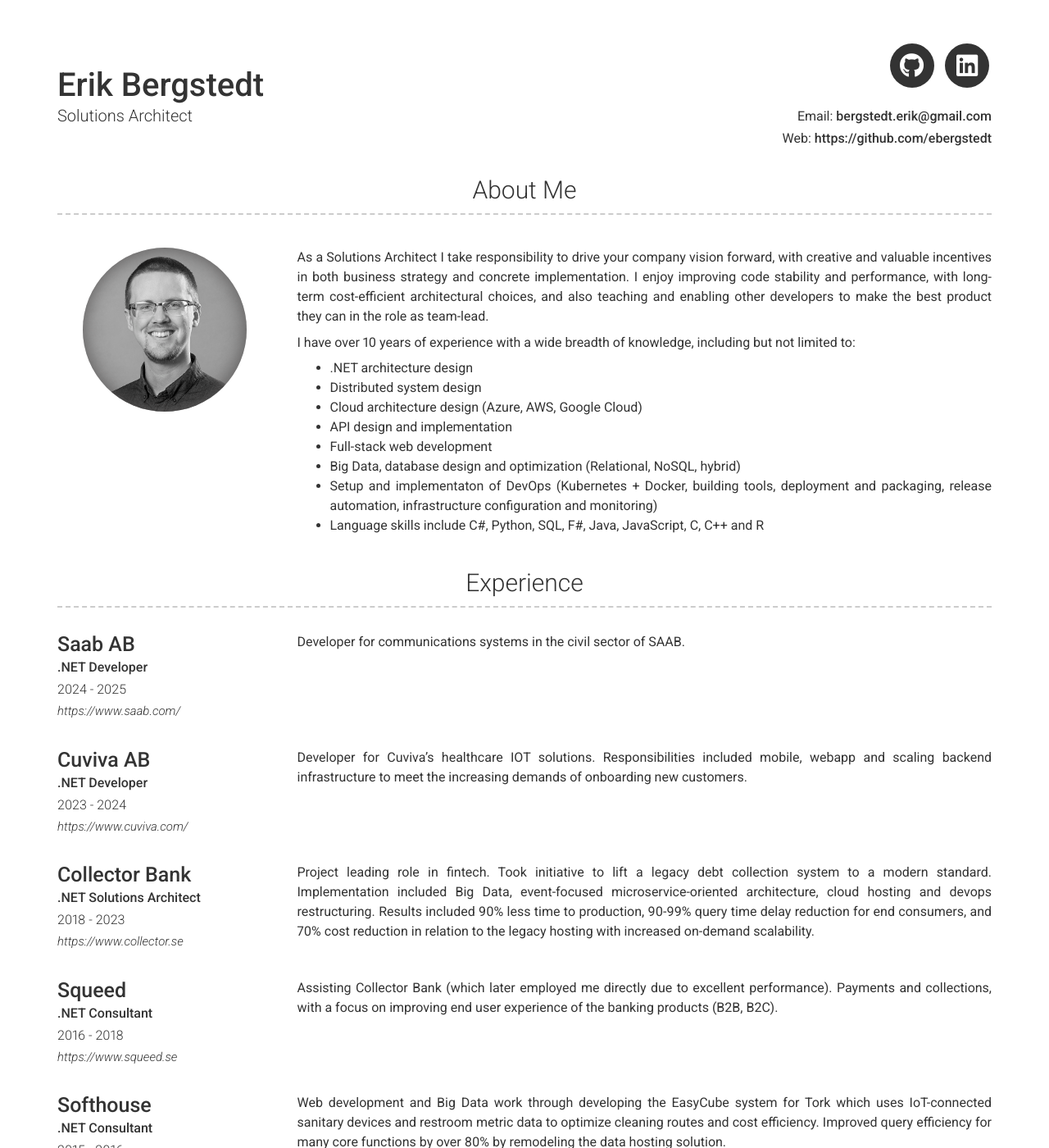
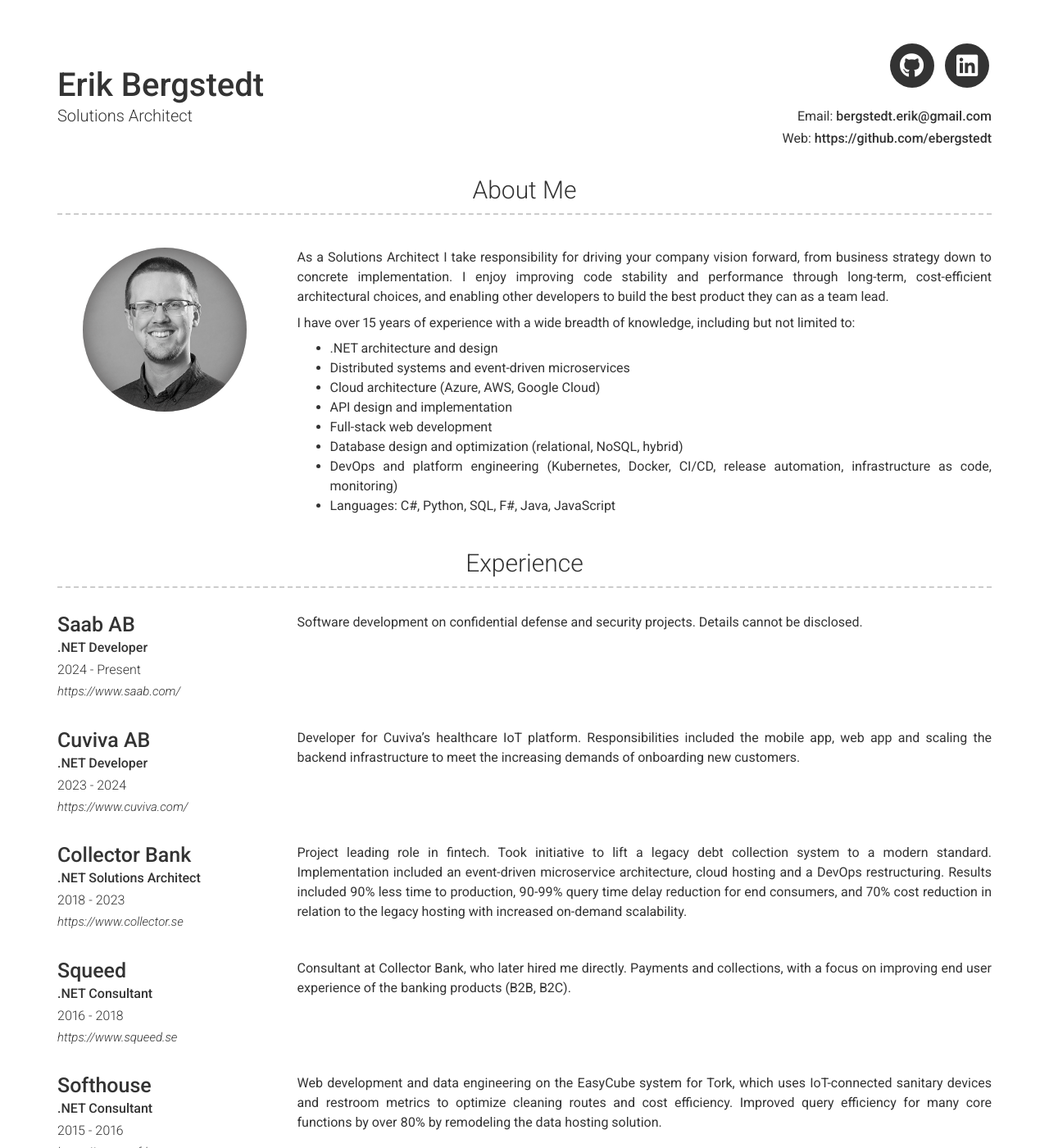
Before and after one commit to ebergstedt/resume, a Jekyll site: the page built from index.md, in a window 1280 px wide and 1400 px high. Shown: the whole window at 82% size. Built offline with Jekyll 4.4.1, drawn with Linux system fonts in a browser that asks for light colours; nearby versions of some CDN libraries; some of the changed text lies outside the part shown.

Commit message:
Update resume: 15 years, Saab current, remove projects, modernize wording
Co-Authored-By: Claude Fable 5.1 <noreply@anthropic.com>
Claude-Session: https://claude.ai/code/session_01M1rcBfeMGg6c6tKuQ94VTt

```diff
--- a/_config.yml
+++ b/_config.yml
@@ -52,17 +52,17 @@ linkedin_username: erikbergstedt
 # about_title: About Me (Use this to override about section title)
 about_profile_image: images/profile.png
 about_content: | # this will include new lines to allow paragraphs
-  As a Solutions Architect I take responsibility to drive your company vision forward, with creative and valuable incentives in both business strategy and concrete implementation. I enjoy improving code stability and performance, with long-term cost-efficient architectural choices, and also teaching and enabling other developers to make the best product they can in the role as team-lead.
+  As a Solutions Architect I take responsibility for driving your company vision forward, from business strategy down to concrete implementation. I enjoy improving code stability and performance through long-term, cost-efficient architectural choices, and enabling other developers to build the best product they can as a team lead.
 
-  I have over 10 years of experience with a wide breadth of knowledge, including but not limited to:
-  * .NET architecture design
-  * Distributed system design
-  * Cloud architecture design (Azure, AWS, Google Cloud)
+  I have over 15 years of experience with a wide breadth of knowledge, including but not limited to:
+  * .NET architecture and design
+  * Distributed systems and event-driven microservices
+  * Cloud architecture (Azure, AWS, Google Cloud)
   * API design and implementation
   * Full-stack web development
-  * Big Data, database design and optimization (Relational, NoSQL, hybrid)
-  * Setup and implementaton of DevOps (Kubernetes + Docker, building tools, deployment and packaging, release automation, infrastructure configuration and monitoring)
-  * Language skills include C#, Python, SQL, F#, Java, JavaScript, C, C++ and R
+  * Database design and optimization (relational, NoSQL, hybrid)
+  * DevOps and platform engineering (Kubernetes, Docker, CI/CD, release automation, infrastructure as code, monitoring)
+  * Languages: C#, Python, SQL, F#, Java, JavaScript
 
 content:
   - title: Experience
@@ -71,19 +71,19 @@ content:
       - layout: left
         title: Saab AB
         sub_title: .NET Developer
-        caption: 2024 - 2025
+        caption: 2024 - Present
         link: https://www.saab.com/
         #quote: >
           #Short description of the company (optional)
         description: | # this will include new lines to allow paragraphs
-          Developer for communications systems in the civil sector of SAAB.
+          Software development on confidential defense and security projects. Details cannot be disclosed.
       - layout: left
         title: Cuviva AB
         sub_title: .NET Developer
         caption: 2023 - 2024
         link: https://www.cuviva.com/
         description: | # this will include new lines to allow paragraphs
-          Developer for Cuviva's healthcare IOT solutions. Responsibilities included mobile, webapp and scaling backend infrastructure to meet the increasing demands of onboarding new customers.
+          Developer for Cuviva's healthcare IoT platform. Responsibilities included the mobile app, web app and scaling the backend infrastructure to meet the increasing demands of onboarding new customers.
       - layout: left
         title: Collector Bank
         sub_title: .NET Solutions Architect
@@ -92,7 +92,7 @@ content:
         #quote: >
           #Short description of the company (optional)
         description: | # this will include new lines to allow paragraphs
-          Project leading role in fintech. Took initiative to lift a legacy debt collection system to a modern standard. Implementation included Big Data, event-focused microservice-oriented architecture, cloud hosting and devops restructuring. Results included 90% less time to production, 90-99% query time delay reduction for end consumers, and 70% cost reduction in relation to the legacy hosting with increased on-demand scalability.
+          Project leading role in fintech. Took initiative to lift a legacy debt collection system to a modern standard. Implementation included an event-driven microservice architecture, cloud hosting and a DevOps restructuring. Results included 90% less time to production, 90-99% query time delay reduction for end consumers, and 70% cost reduction in relation to the legacy hosting with increased on-demand scalability.
       - layout: left
         title: Squeed
         sub_title: .NET Consultant
@@ -101,7 +101,7 @@ content:
         #quote: >
           #Short description of the company (optional)
         description: | # this will include new lines to allow paragraphs
-          Assisting Collector Bank (which later employed me directly due to excellent performance). Payments and collections, with a focus on improving end user experience of the banking products (B2B, B2C).
+          Consultant at Collector Bank, who later hired me directly. Payments and collections, with a focus on improving end user experience of the banking products (B2B, B2C).
       - layout: left
         title: Softhouse
         sub_title: .NET Consultant
@@ -110,7 +110,7 @@ content:
         #quote: >
           #Short description of the company (optional)
         description: | # this will include new lines to allow paragraphs
-          Web development and Big Data work through developing the EasyCube system for Tork which uses IoT-connected sanitary devices and restroom metric data to optimize cleaning routes and cost efficiency. Improved query efficiency for many core functions by over 80% by remodeling the data hosting solution.
+          Web development and data engineering on the EasyCube system for Tork, which uses IoT-connected sanitary devices and restroom metrics to optimize cleaning routes and cost efficiency. Improved query efficiency for many core functions by over 80% by remodeling the data hosting solution.
       - layout: left
         title: Inet
         sub_title: .NET Developer
@@ -128,7 +128,7 @@ content:
         #quote: >
           #Short description of the company (optional)
         description: | # this will include new lines to allow paragraphs
-          In-house developer and consultant. Various projects, including Android development with Google Maps, improving legacy code hosting, modernizing government healthcare with responsive web design.
+          In-house developer and consultant. Projects included Android development with Google Maps, modernizing legacy hosting, and responsive web design for government healthcare.
   - title: Education
     layout: list
     content:
@@ -139,7 +139,7 @@ content:
         #quote: >
           #Short institution or course description (optional)
         description: | # this will include new lines to allow paragraphs
-          High and low-level concepts related to computer engineering, including objective-oritented programming, assembly, electronics, networking, cpu design, fundamental database design and mathematics.
+          High and low-level computer engineering, including object-oriented programming, assembly, electronics, networking, CPU design, database design and mathematics.
       - layout: left
         title: University of Gothenburg - Department of Earth Sciences
         sub_title: Bachelor - Geology, Earth Sciences
@@ -147,48 +147,7 @@ content:
         #quote: >
           #Short institution or course description (optional)
         description: | # this will include new lines to allow paragraphs
-          As a break from technology I explored my interest in the natural sciences. My education includes climate and environmental research, geoscience, petrology, geochemistry, meteorology and atmospheric science, hydrology, oceanography and some historical biology.
-      - layout: left
-        title: Elof Lindälvs Gymnasium
-        sub_title: Gymnasium - Nature Sciences
-        #caption: Date Range (eg. 2016 - 2019)
-        #quote: >
-          #Short institution or course description (optional)
-        description: | # this will include new lines to allow paragraphs
-          Nature studies, mathematics and computer sicence.
-  - title: Projects # Title for the section
-    layout: list # Type of content section (list/text)
-    content:
-      - layout: left
-        title: Protobuffer
-        link: https://github.com/ebergstedt/ProtoBuffer
-        link_text: Protobuffer
-        additional_links:
-          - title:  ebergstedt/ProtoBuffer
-            icon: fab fa-github
-            url: https://github.com/ebergstedt/ProtoBuffer
-          # - title:  Github page for project (eg. sproogen/modern-resume-theme)
-            # icon: fab fa-github
-            # url: Link to project (eg. sproogen.github.io/modern-resume-theme)(optional)
-        #quote: >
-          #Short overview of the project (optional)
-        description: | # this will include new lines to allow paragraphs
-          This is a demo project for implementing Protobuf, the serialization format developed by Google. It has a wrapper, is well documented and is useful for compression for any type of data. ProtoBuf is designed for unprecedented speed of deserialization, with a very compact format.
-      - layout: left
-        title: SimpleMemoryCache
-        link: https://github.com/ebergstedt/SimpleMemoryCache
-        link_text:  SimpleMemoryCache
-        additional_links:
-          - title:  ebergstedt/SimpleMemoryCache
-            icon: fab fa-github
-            url: https://github.com/ebergstedt/SimpleMemoryCache
-          # - title:  Github page for project (eg. sproogen/modern-resume-theme)
-            # icon: fab fa-github
-            # url: Link to project (eg. sproogen.github.io/modern-resume-theme)(optional)
-        #quote: >
-          #Short overview of the project (optional)
-        description: | # this will include new lines to allow paragraphs
-          Helper library for .NET MemoryCache with generics, easy initialization and deferred methods if key data is not found. Very useful for keeping data in-memory for fast access without saving it to a database.
+          Climate and environmental research, geoscience, petrology, geochemistry, meteorology and atmospheric science, hydrology, oceanography and historical biology.
   - title: Interests
     layout: text
     content: | # this will include new lines to allow paragraphs
```
